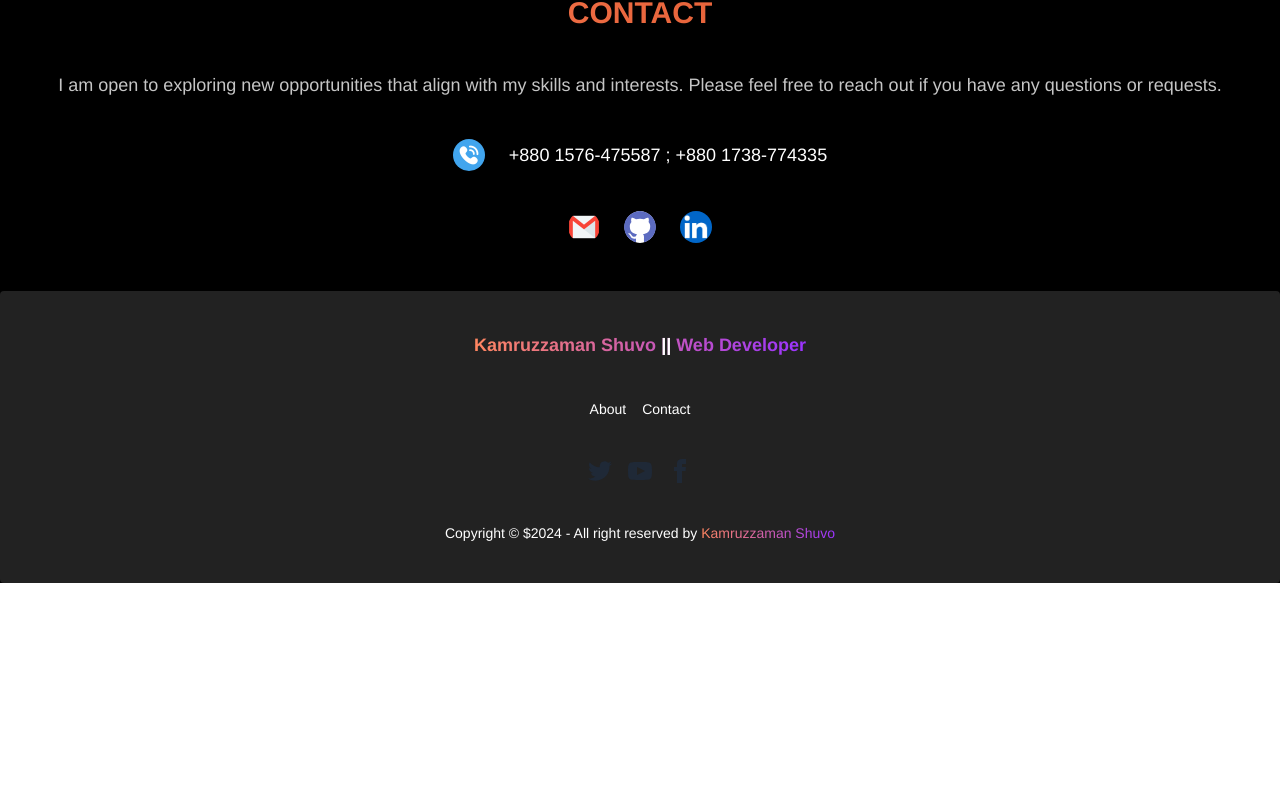
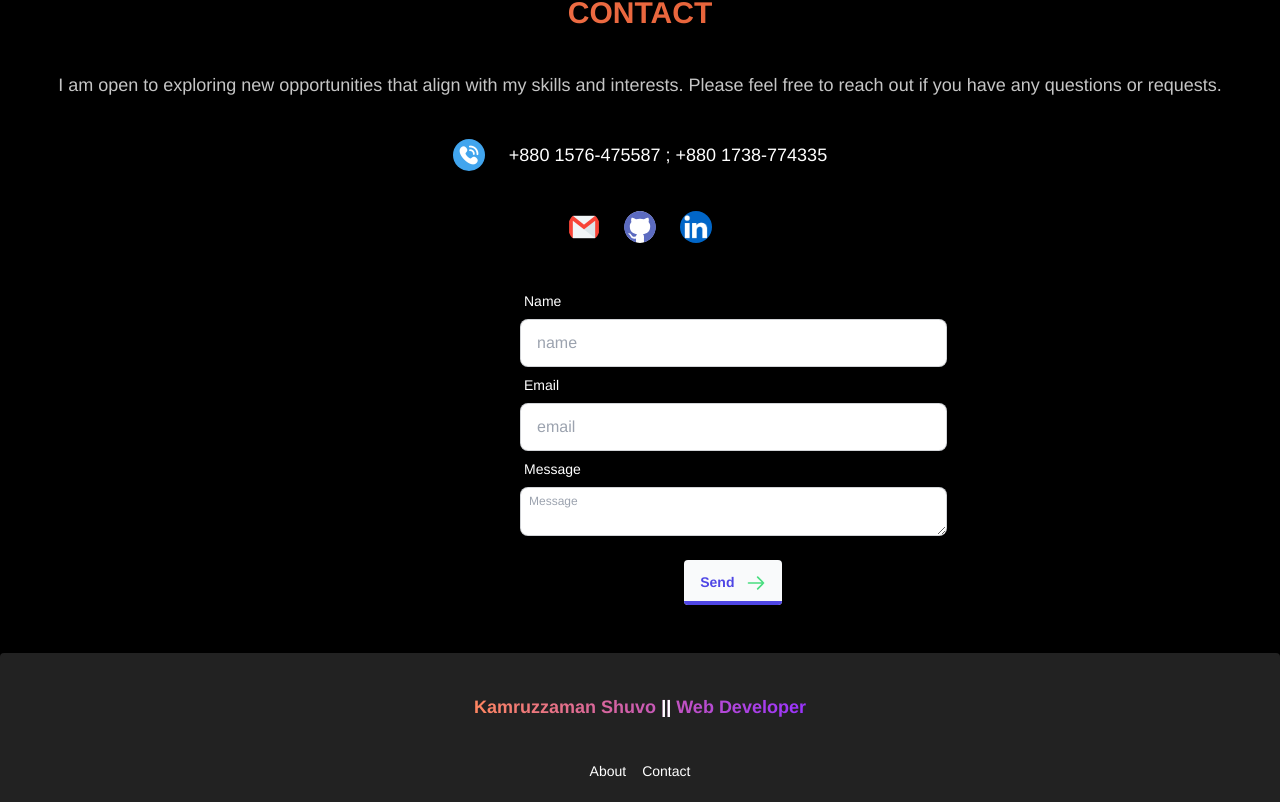
Before and after one commit to MdShuvo18/portfolio-personal-2, a React (Vite) app: page / in a window 1280 px wide. Shown: the part 1610-2412 px from the top of the page. Before the commit the page ends 2193 px from the top, so only its background shows below. Built offline with nearby package versions, Linux system fonts and the light colour scheme.

Commit message:
emailjs added

```diff
--- a/package.json
+++ b/package.json
@@ -10,6 +10,7 @@
     "preview": "vite preview"
   },
   "dependencies": {
+    "@emailjs/browser": "^4.3.3",
     "firebase": "^10.12.3",
     "react": "^18.3.1",
     "react-dom": "^18.3.1",
--- a/src/Component/Details/AllProjects.jsx
+++ b/src/Component/Details/AllProjects.jsx
@@ -35,7 +35,7 @@ const AllProjects = () => {
 
                                 </Link>
                                 <Link target="_blank" to='https://github.com/MdShuvo18/LearnBridge'>
-                                    <div className='ml-12 w-14 h-14'>
+                                    <div className='ml-12 w-10 h-10'>
                                       <img src="/github-icon-2.svg" alt="" />
                                     </div>
                                 </Link>
@@ -111,7 +111,7 @@ const AllProjects = () => {
 
                                 </Link>
                                 <Link target="_blank" to='https://github.com/MdShuvo18/ArtyPot'>
-                                    <div className='ml-12 w-14 h-14'>
+                                    <div className='ml-12 w-10 h-10'>
                                       <img src="/github-icon-2.svg" alt="" />
                                     </div>
                                 </Link>
--- a/src/Component/Home/Contact.jsx
+++ b/src/Component/Home/Contact.jsx
@@ -1,8 +1,37 @@
 import { Link } from "react-router-dom";
-
+import emailjs from '@emailjs/browser';
 
 
 const Contact = () => {
+    const handleSend = (e) => {
+        e.preventDefault()
+        const form = e.target;
+        const email = form.email.value;
+        const name = form.name.value;
+        const message = form.message.value
+        const total = { email, name, message }
+        console.log(total)
+        // console.log(email)
+
+        const templateParams = {
+            from_name: email,
+            to_name: name,
+            message: message,
+        };
+        emailjs
+            .send(`${import.meta.env.VITE_SERVICES_ID}`, `${import.meta.env.VITE_TEMPLATEID}`, templateParams, {
+                publicKey: `${import.meta.env.VITE_PUBLIC_KEY}`,
+            })
+            .then(
+                (response) => {
+                    console.log('SUCCESS!', response.status, response.text);
+                },
+                (err) => {
+                    console.log('FAILED...', err);
+                },
+            );
+
+    }
     return (
         <div className="space-y-10">
             <h1 className="text-3xl font-extrabold text-center bg-clip-text text-transparent bg-orange-gradient">CONTACT</h1>
@@ -25,6 +54,47 @@ const Contact = () => {
                     <img className="w-8 h-8 rounded-full" src="/linkedin-logo_578229-227.avif" alt="" />
                 </Link>
             </div>
+            <div>
+                <form onSubmit={handleSend} className="w-1/3 ml-[150px] lg:ml-[520px]">
+                    <div className="form-control">
+                        <label className="label">
+                            <span className="label-text text-white">Name</span>
+                        </label>
+                        <input type="name" name="name" placeholder="name" className="input input-bordered" required />
+                    </div>
+                    <div className="form-control">
+                        <label className="label">
+                            <span className="label-text text-white">Email</span>
+                        </label>
+                        <input type="email" name="email" placeholder="email" className="input input-bordered" required />
+                    </div>
+                    <div className="form-control">
+                        <label className="label">
+                            <span className="label-text text-white">Message</span>
+                        </label>
+                        <textarea
+                            required
+                            type='text'
+                            name='message'
+                            placeholder='Message'
+                            className="textarea textarea-bordered textarea-xs w-full "></textarea>
+                    </div>
+
+                    <div className="text-center mt-6">
+                        {/* <input className="text-white" name="submit" type="submit" /> */}
+                        <button href="#_" className="relative inline-flex items-center justify-start py-3 pl-4 pr-12 overflow-hidden font-semibold text-indigo-600 transition-all duration-150 ease-in-out rounded hover:pl-10 hover:pr-6 bg-gray-50 group">
+                            <span className="absolute bottom-0 left-0 w-full h-1 transition-all duration-150 ease-in-out bg-indigo-600 group-hover:h-full"></span>
+                            <span className="absolute right-0 pr-4 duration-200 ease-out group-hover:translate-x-12">
+                                <svg className="w-5 h-5 text-green-400" fill="none" stroke="currentColor" viewBox="0 0 24 24" xmlns="http://www.w3.org/2000/svg"><path strokeLinecap="round" strokeLinejoin="round" strokeWidth="2" d="M14 5l7 7m0 0l-7 7m7-7H3"></path></svg>
+                            </span>
+                            <span className="absolute left-0 pl-2.5 -translate-x-12 group-hover:translate-x-0 ease-out duration-200">
+                                <svg className="w-5 h-5 text-green-400" fill="none" stroke="currentColor" viewBox="0 0 24 24" xmlns="http://www.w3.org/2000/svg"><path strokeLinecap="round" strokeLinejoin="round" strokeWidth="2" d="M14 5l7 7m0 0l-7 7m7-7H3"></path></svg>
+                            </span>
+                            <span className="relative w-full text-left transition-colors duration-200 ease-in-out group-hover:text-white">Send</span>
+                        </button>
+                    </div>
+                </form>
+            </div>
         </div>
     );
 };
```
Also changed, not shown: 1 other file (tests, documents, lock files or other folders).
